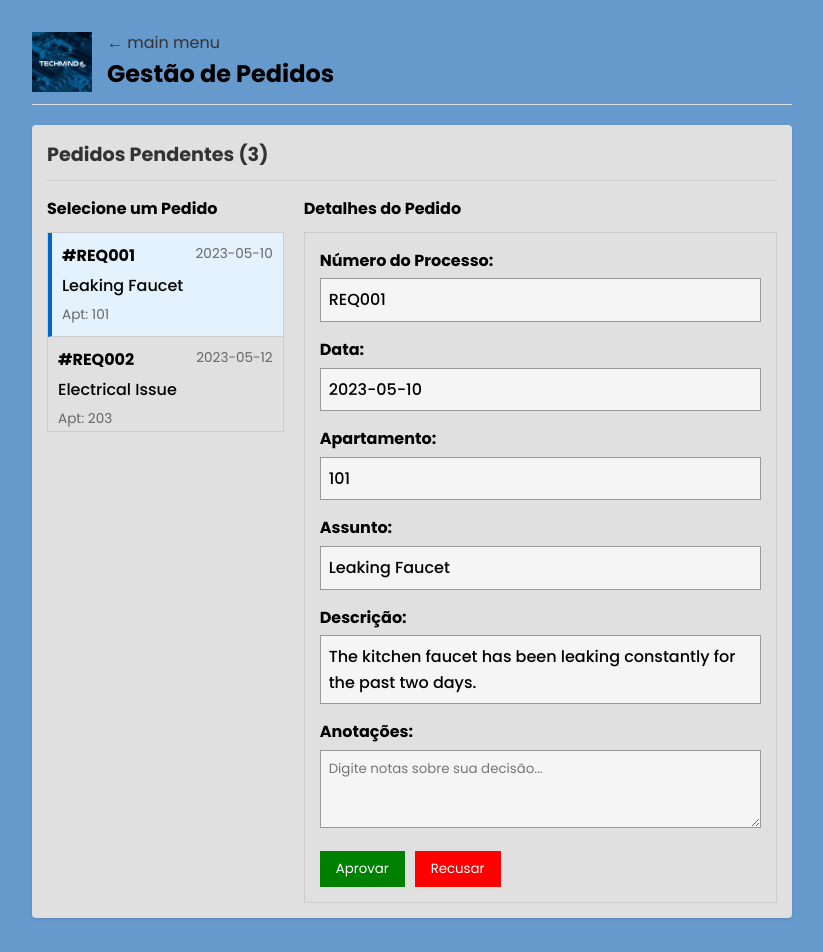
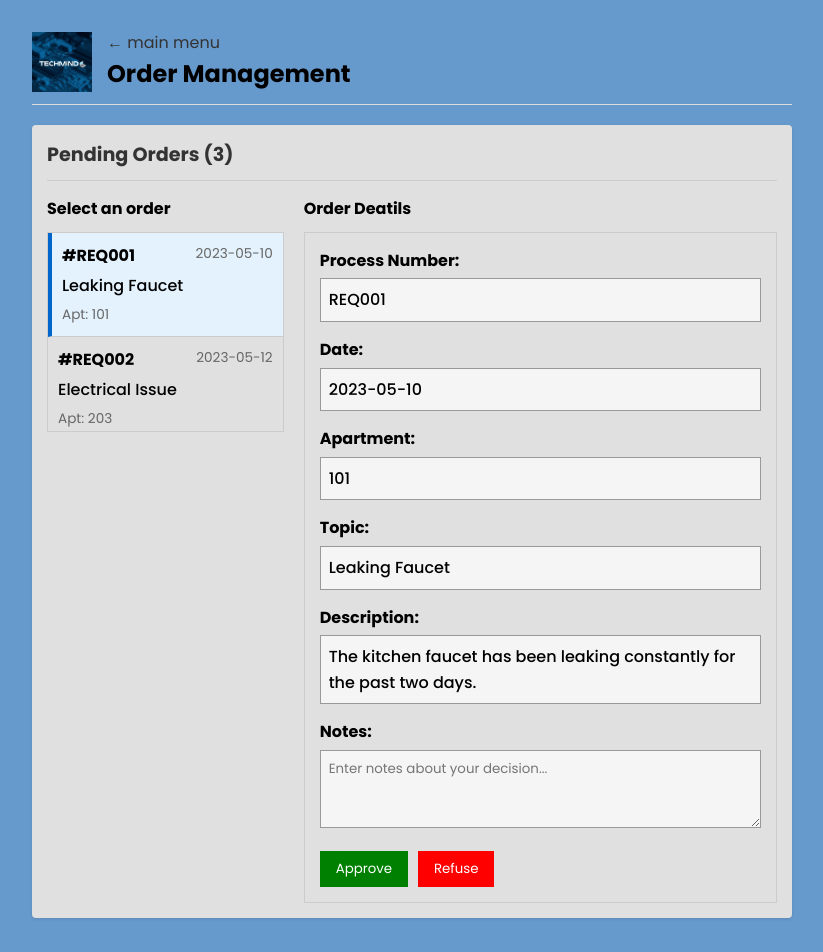
Before and after one commit to dio1502/TechMind-Projeto2, a React (Vite) app: page /request-management in a window 1280 px wide. Shown: the top 952 px of the page, without its empty margins (228-1051 px from the left). Built offline with nearby package versions, Linux system fonts and the light colour scheme; sample sign-in values are in the browser's storage.

Commit message:
Last Commit 6

```diff
--- a/src/pages/request/RequestManagement.jsx
+++ b/src/pages/request/RequestManagement.jsx
@@ -1,4 +1,4 @@
-// src/pages/request/RequestManagement.jsx
+
 "use client";
 
 import React, { useEffect, useState } from "react";
@@ -115,7 +115,7 @@ const RequestManagement = () => {
       <div className="request-management-page">
         <Header title="Gestão de Pedidos" />
         <div className="no-requests">
-          <p>Não há pedidos pendentes para gerenciar.</p>
+          <p>There are no pending orders to manage.</p>
         </div>
       </div>
     );
@@ -124,17 +124,17 @@ const RequestManagement = () => {
 
   return (
     <div className="request-management-page">
-      <Header title="Gestão de Pedidos" />
+      <Header title="Order Management" />
 
       <div className="management-container">
         <div className="management-header">
-          <h2>Pedidos Pendentes ({managementRequests.length})</h2>
+          <h2>Pending Orders ({managementRequests.length})</h2>
         </div>
 
         <div className="management-layout">
 
           <div className="request-list-container">
-            <h3>Selecione um Pedido</h3>
+            <h3>Select an order</h3>
             <div className="request-list">
               {managementRequests.map((request) => (
                 <div
@@ -160,39 +160,39 @@ const RequestManagement = () => {
 
           {selectedRequest && (
             <div className="request-details-panel">
-              <h3>Detalhes do Pedido</h3>
+              <h3>Order Deatils</h3>
               <div className="request-management-details">
                 <div className="detail-row">
-                  <label>Número do Processo:</label>
+                  <label>Process Number:</label>
                   <div className="detail-value">{selectedRequest.id}</div>
                 </div>
                 <div className="detail-row">
-                  <label>Data:</label>
+                  <label>Date:</label>
                   <div className="detail-value">{selectedRequest.date}</div>
                 </div>
                 <div className="detail-row">
-                  <label>Apartamento:</label>
+                  <label>Apartment:</label>
                   <div className="detail-value">
                     {selectedRequest.apartmentNumber || "N/A"}
                   </div>
                 </div>
                 <div className="detail-row">
-                  <label>Assunto:</label>
+                  <label>Topic:</label>
                   <div className="detail-value">{selectedRequest.subject}</div>
                 </div>
                 <div className="detail-row">
-                  <label>Descrição:</label>
+                  <label>Description:</label>
                   <div className="detail-value scrollable">
                     {selectedRequest.description}
                   </div>
                 </div>
                 <div className="detail-row">
-                  <label>Anotações:</label>
+                  <label>Notes:</label>
                   <textarea
                     value={actionNote}
                     onChange={(e) => setActionNote(e.target.value)}
                     className="action-note"
-                    placeholder="Digite notas sobre sua decisão..."
+                    placeholder="Enter notes about your decision..."
                     rows="3"
                   />
                 </div>
@@ -202,13 +202,13 @@ const RequestManagement = () => {
                     className="approve-button"
                     onClick={handleApprove}
                   >
-                    Aprovar
+                    Approve
                   </button>
                   <button
                     className="reject-button"
                     onClick={handleReject}
                   >
-                    Recusar
+                    Refuse
                   </button>
                 </div>
               </div>
@@ -268,15 +268,15 @@ const RequestManagement = () => {
             </div>
 
             <h2 className="success-title">
-              Pedido{" "}
+              Order{" "}
               {processedRequest.status === "Approved"
                 ? "Aprovado"
                 : "Recusado"}{" "}
-              com Sucesso!
+              placed successguly!
             </h2>
             <p className="success-subtitle">
-              O pedido foi{" "}
-              {processedRequest.status.toLowerCase()} e atualizado no sistema.
+              The order{" "}
+              {processedRequest.status.toLowerCase()} was updated in the system.
             </p>
 
             <div className="order-info-list">
@@ -299,7 +299,7 @@ const RequestManagement = () => {
                   </svg>
                 </div>
                 <div className="info-content">
-                  <span className="info-label">ID do Pedido</span>
+                  <span className="info-label">Order ID</span>
                   <span className="info-value">{processedRequest.id}</span>
                 </div>
               </div>
@@ -350,7 +350,7 @@ const RequestManagement = () => {
                   </svg>
                 </div>
                 <div className="info-content">
-                  <span className="info-label">Data</span>
+                  <span className="info-label">Date</span>
                   <span className="info-value">{processedRequest.date}</span>
                 </div>
               </div>
@@ -388,7 +388,7 @@ const RequestManagement = () => {
 
             <div className="modal-buttons">
               <button className="continue-button" onClick={handleCloseModal}>
-                Continuar
+                Continue
               </button>
             </div>
           </div>
```
Also changed, not shown: src/components/SocialLogin.jsx (deleted, +0 -15 lines).
